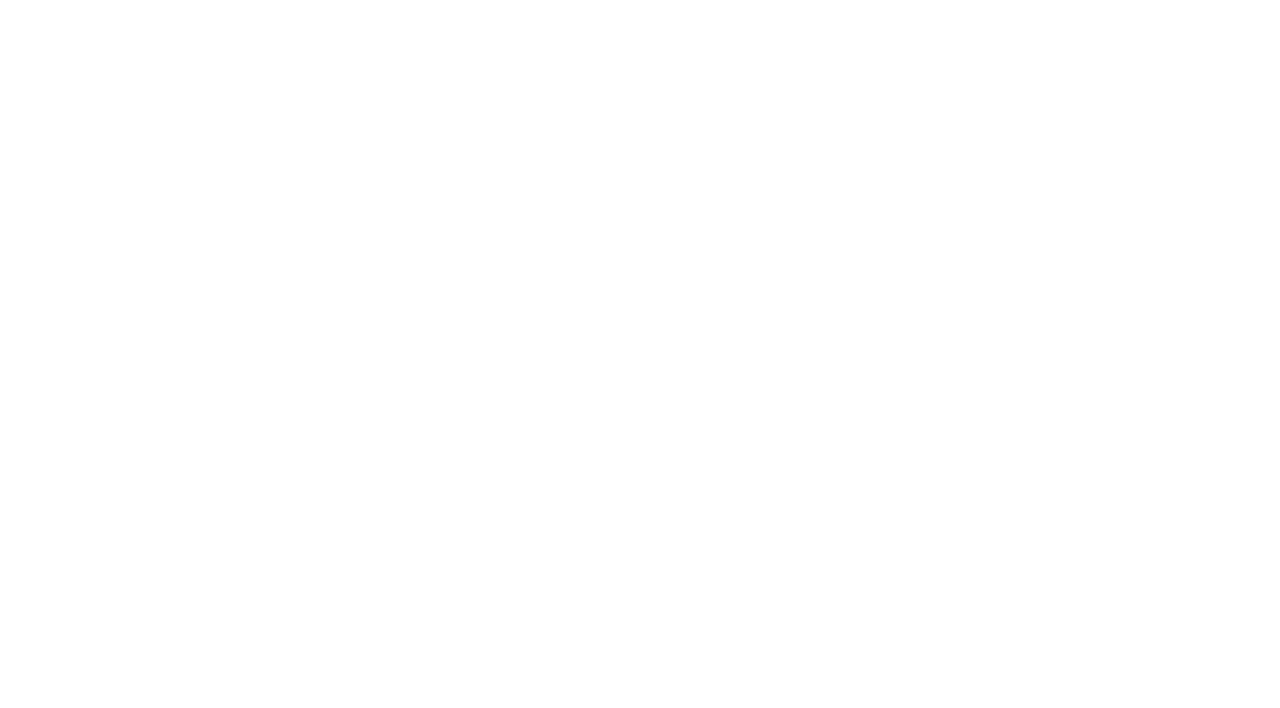
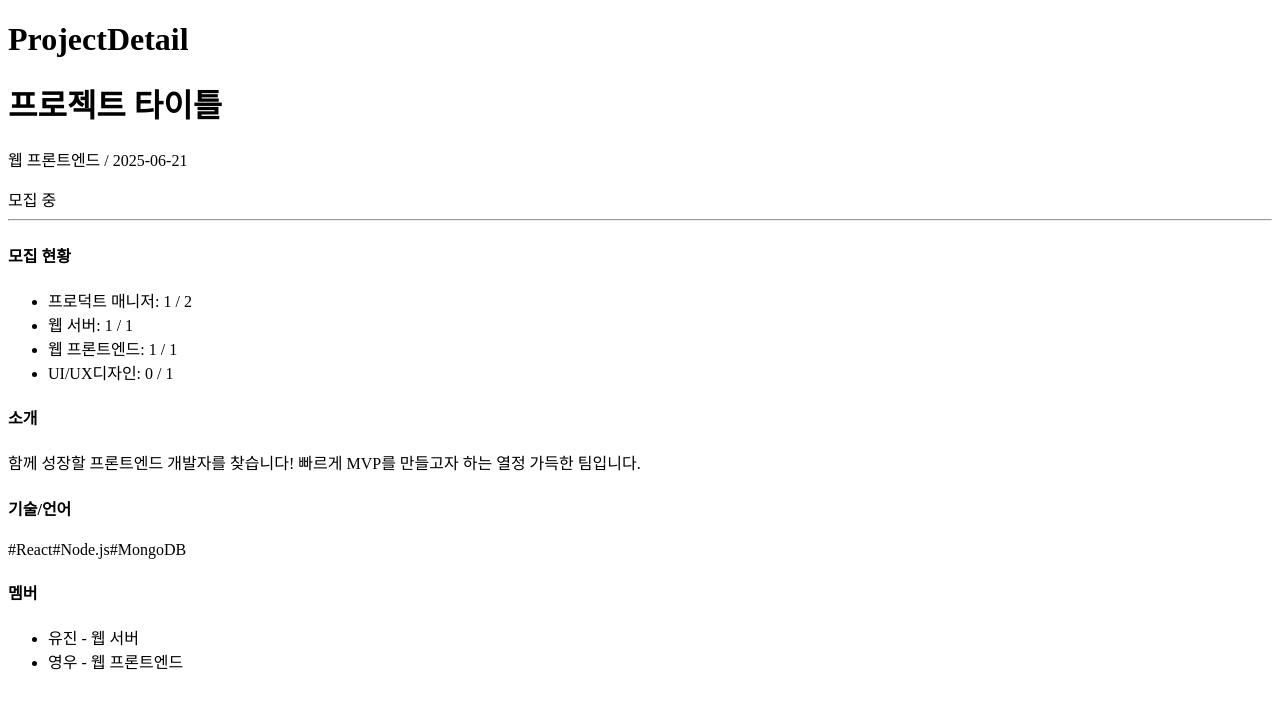
Before and after one commit to ywk927/weMatch, a React (Vite) app in the folder frontend/weMatch/: page / in a window 1280 px wide. Shown: the top 708 px of the page. Built offline with nearby package versions, Linux system fonts and the light colour scheme.

Commit message:
ProjectDetail 레이아웃

```diff
--- a/frontend/weMatch/src/App.jsx
+++ b/frontend/weMatch/src/App.jsx
@@ -1,10 +1,11 @@
 import './App.css'
+import ProjectDetail from './pages/ProjectDetail'
 
 function App() {
 
   return (
     <>
-
+      <ProjectDetail/>
     </>
   )
 }
--- a/frontend/weMatch/src/pages/ProjectDetail.jsx
+++ b/frontend/weMatch/src/pages/ProjectDetail.jsx
@@ -0,0 +1,84 @@
+const ProjectDetail = () => {
+
+  // 더미데이터
+  const project = {
+    title: '사이드 프로젝트 모집합니다!',
+    category: '웹 프론트엔드',
+    createdAt: '2025-06-21',
+    status: '모집 중',
+    stacks: ['React', 'Node.js', 'MongoDB'],
+    description: '함께 성장할 프론트엔드 개발자를 찾습니다! 빠르게 MVP를 만들고자 하는 열정 가득한 팀입니다.',
+    members: [
+      { id: 1, name: '유진', role: '웹 서버' },
+      { id: 2, name: '영우', role: '웹 프론트엔드' },
+    ],
+    positions: [
+      { position: '프로덕트 매니저', current: 1, total: 2 },
+      { position: '웹 서버', current: 1, total: 1 },
+      { position: '웹 프론트엔드', current: 1, total: 1 },
+      { position: 'UI/UX디자인', current: 0, total: 1 },
+    ]
+  }
+
+  return (
+    <div>
+      <h1>ProjectDetail</h1>
+      {/* 프로젝트 헤더 */}
+      <div className="project-header">
+        <h1>프로젝트 타이틀</h1>
+        <p className="project-meta">
+          {project.category} / {project.createdAt}
+        </p>
+        <span className="project-status">{project.status}</span>
+      </div>
+
+      <hr className="divider"/>
+
+      {/* 모집현황 */}
+      <div className="recruit-section">
+        <h4>모집 현황</h4>
+        <ul>
+          {project.positions.map((pos) => (
+            <li key={pos.position} className="recruit-item">
+              {pos.position}: {pos.current} / {pos.total}
+            </li>
+          ))}
+        </ul>
+      </div>
+
+      {/* 소개 */}
+      <div className="description-section">
+        <h4>소개</h4>
+        <p className="description-text">
+          {project.description}
+        </p>
+      </div>
+
+      {/* 기술/언어 */}
+      <div className="stack-section">
+        <h4>기술/언어</h4>
+        <div className="stack-list">
+          {project.stacks.map((stack) => (
+            <span key={stack} className="stack-badge">
+              #{stack}
+            </span>
+          ))}
+        </div>
+      </div>
+
+      {/* 멤버 */}
+      <div className="member-section">
+        <h4>멤버</h4>
+        <ul>
+          {project.members.map((member) => (
+            <li key={member.id} className="member-item">
+              {member.name} - {member.role}
+            </li>
+          ))}
+        </ul>
+      </div>
+    </div>
+  )
+}
+
+export default ProjectDetail
```
